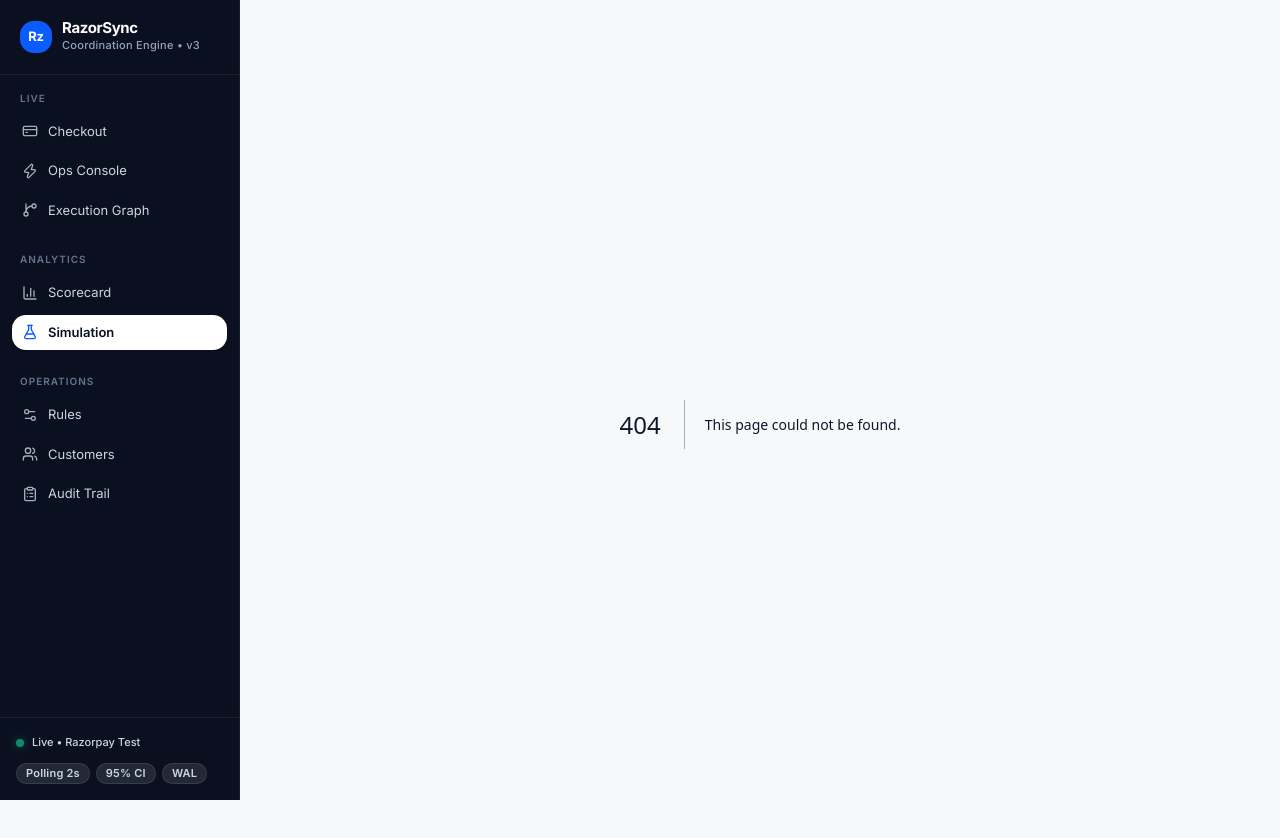
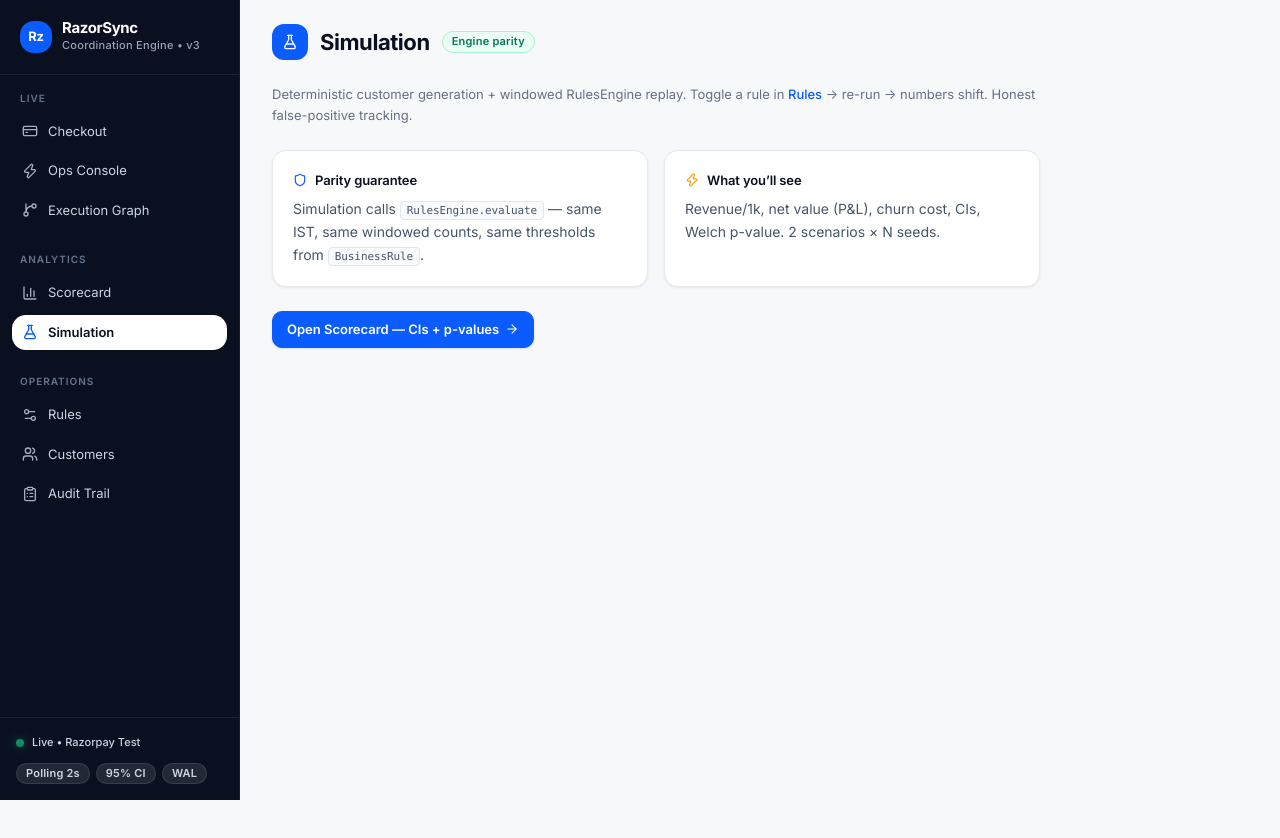
Before and after one commit to ssd-81/razorSync, a Next.js app in the folder frontend/: page /simulation in a window 1280 px wide. Before the commit this address had no page. Shown: the top 838 px of the page. After the commit the page ends 800 px from the top, so only its background shows below. Built offline with nearby package versions, Linux system fonts and the light colour scheme.

Commit message:
feat(frontend): add simulation launcher page
Add app/simulation/page.tsx: customer count, seed list, and duration
inputs that start a scorecard run and link to its results.

```diff
--- /dev/null
+++ b/frontend/src/app/simulation/page.tsx
@@ -0,0 +1,28 @@
+import Link from "next/link";
+import { FlaskConical, BarChart3, ArrowRight, Shield, Zap } from "lucide-react";
+
+export default function SimIndex(){
+  return (
+    <div className="space-y-6 max-w-3xl">
+      <div className="flex items-center gap-3">
+        <span className="w-9 h-9 rounded-xl bg-[#0B5CFF] text-white flex items-center justify-center"><FlaskConical size={16} /></span>
+        <h1 className="rz-page-title">Simulation</h1>
+        <span className="rz-pill bg-emerald-50 text-emerald-700 border border-emerald-200">Engine parity</span>
+      </div>
+      <p className="rz-page-desc">Deterministic customer generation + windowed RulesEngine replay. Toggle a rule in <Link href="/rules" className="text-[#0B5CFF] font-medium hover:underline">Rules</Link> → re-run → numbers shift. Honest false-positive tracking.</p>
+
+      <div className="grid grid-cols-1 sm:grid-cols-2 gap-4">
+        <div className="rz-card p-5">
+          <div className="flex items-center gap-2"><Shield size={14} className="text-[#0B5CFF]" /><span className="rz-section-title">Parity guarantee</span></div>
+          <p className="text-sm text-slate-600 mt-2 leading-relaxed">Simulation calls <span className="rz-mono bg-slate-50 border px-1.5 py-0.5 rounded">RulesEngine.evaluate</span> — same IST, same windowed counts, same thresholds from <span className="rz-mono bg-slate-50 border px-1.5 py-0.5 rounded">BusinessRule</span>.</p>
+        </div>
+        <div className="rz-card p-5">
+          <div className="flex items-center gap-2"><Zap size={14} className="text-amber-500" /><span className="rz-section-title">What you’ll see</span></div>
+          <p className="text-sm text-slate-600 mt-2 leading-relaxed">Revenue/1k, net value (P&amp;L), churn cost, CIs, Welch p-value. 2 scenarios × N seeds.</p>
+        </div>
+      </div>
+
+      <Link href="/simulation/scorecard" className="rz-btn-primary w-fit">Open Scorecard — CIs + p-values <ArrowRight size={14} /></Link>
+    </div>
+  );
+}
```
